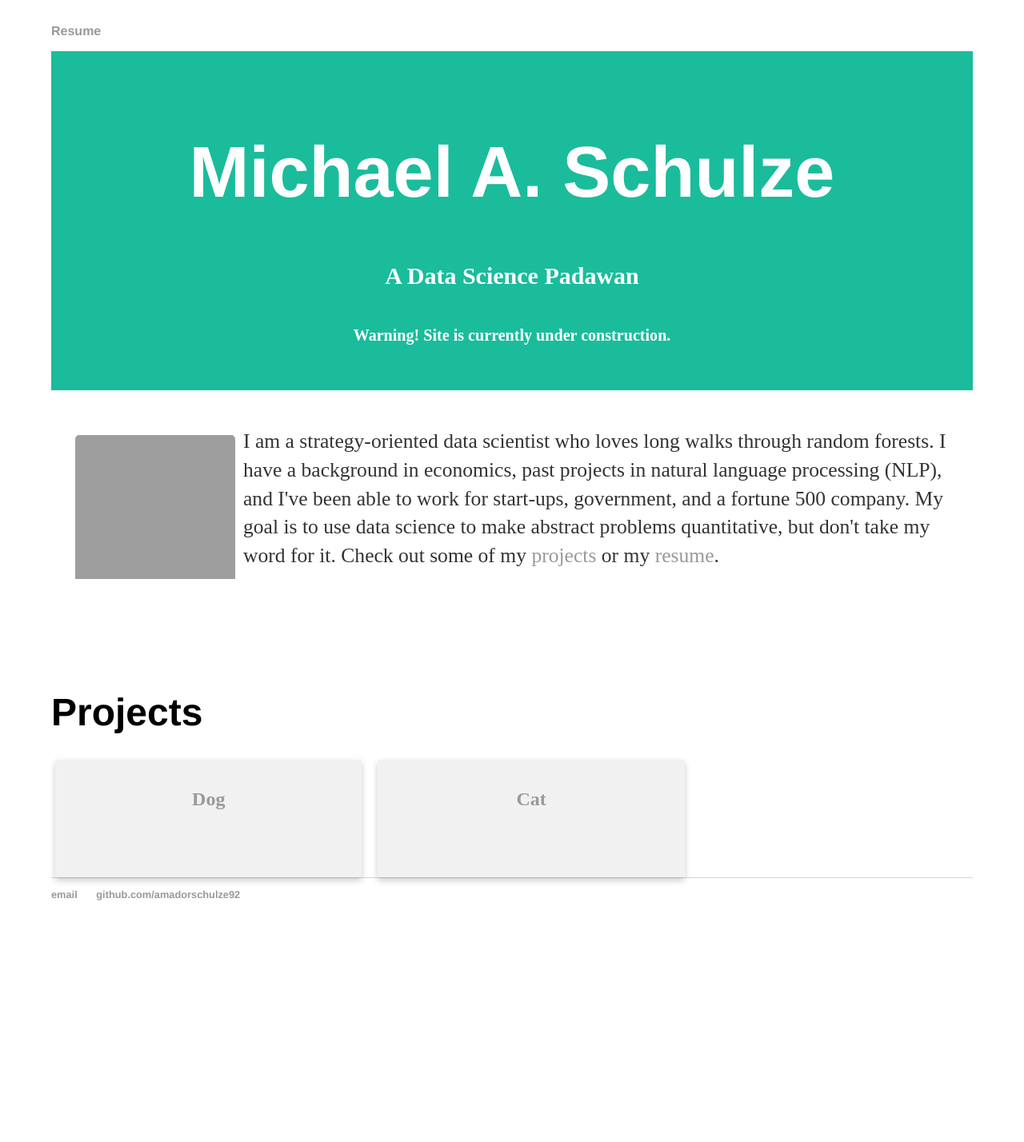
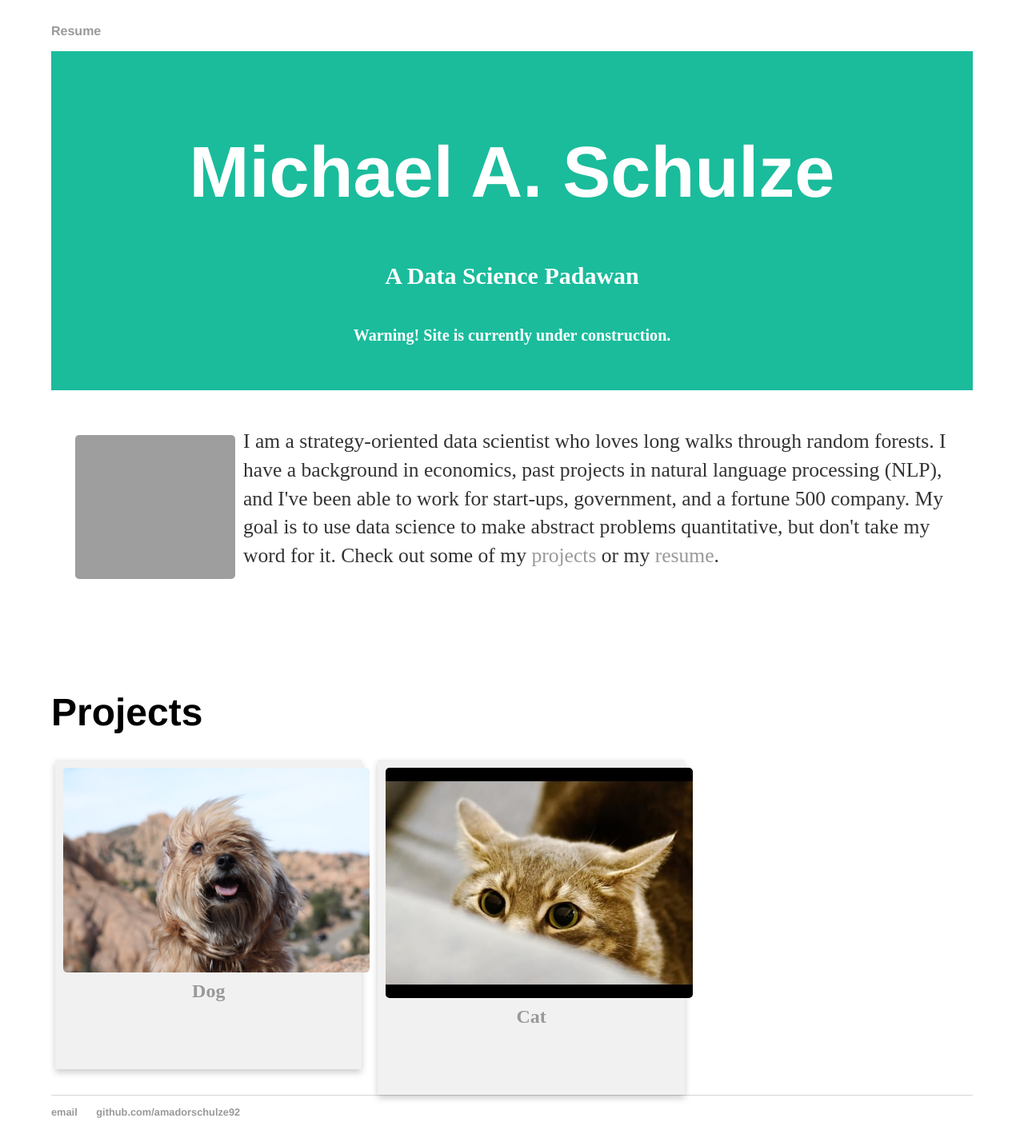
Before and after one commit to amadorschulze92/amadorschulze92.github.io, a Jekyll site: the page built from index.html, in a window 1280 px wide. Shown: the whole page at 80% size. Built offline with Jekyll 4.4.1, drawn with Linux system fonts in a browser that asks for light colours; before the commit the page ends 1156 px from its top, so only the background shows below that; grey boxes are pictures that could not be loaded.

Commit message:
move card picture

```diff
--- a/assets/css/main.css
+++ b/assets/css/main.css
@@ -107,5 +107,5 @@ img {
   max-width: 100%;
   float: left;
   margin: 10px 10px 10px 10px;
-  border-radius: 5px 5px 0 0;
+  border-radius: 5px 5px 5px 5px;
 }
--- a/index.html
+++ b/index.html
@@ -33,7 +33,8 @@ title: Michael A. Schulze
       {% for post in site.posts %}
         <div class="column">
           {% capture new_var %}/assets/images/{{ post.title }}.jpeg{% endcapture %}
-          <div class="card" style="background-image: {{ new_var }}">
+          <img src={{ new_var }} alt={{ post.title }} style="width:100%">
+          <div class="card">
             <a href="{{ post.url }}">
               <h2>{{ post.title }}</h2>
             </a>
```
